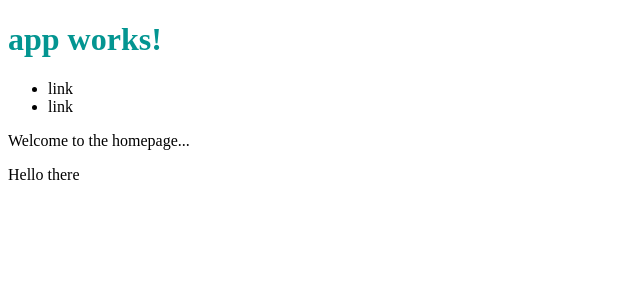
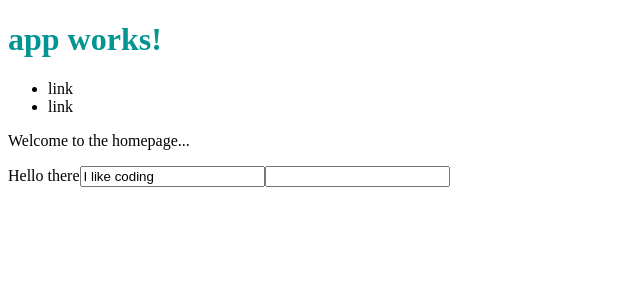
Before and after one commit to emelietejohansson/angular2-tutorial, an Angular app in the folder directory-app/: page / in a window 1280 px wide. Shown: the top 300 px of the page, without its empty margins (0-640 px from the left). Built offline with nearby package versions, Linux system fonts and the light colour scheme.

Commit message:
Introduction to property binding

```diff
--- a/directory-app/src/app/home/home.component.html
+++ b/directory-app/src/app/home/home.component.html
@@ -2,3 +2,13 @@
   {{homeTitle}}
 </p>
 <ng-content></ng-content>
+
+<!-- property binding -->
+<input [value]="myString" />
+<input [required]="myBoolean" />
+
+<!-- string interpolation also works-->
+<!--
+<input value="{{myString}}" />
+<input required="{{myBoolean}}" />
+-->
--- a/directory-app/src/app/home/home.component.ts
+++ b/directory-app/src/app/home/home.component.ts
@@ -8,6 +8,9 @@ import { Component, OnInit } from '@angular/core';
 export class HomeComponent implements OnInit {
 
     homeTitle = "Welcome to the homepage...";
+    myString = "I like coding";
+    myBoolean = true;
+
     constructor() { }
 
       ngOnInit() {
```
